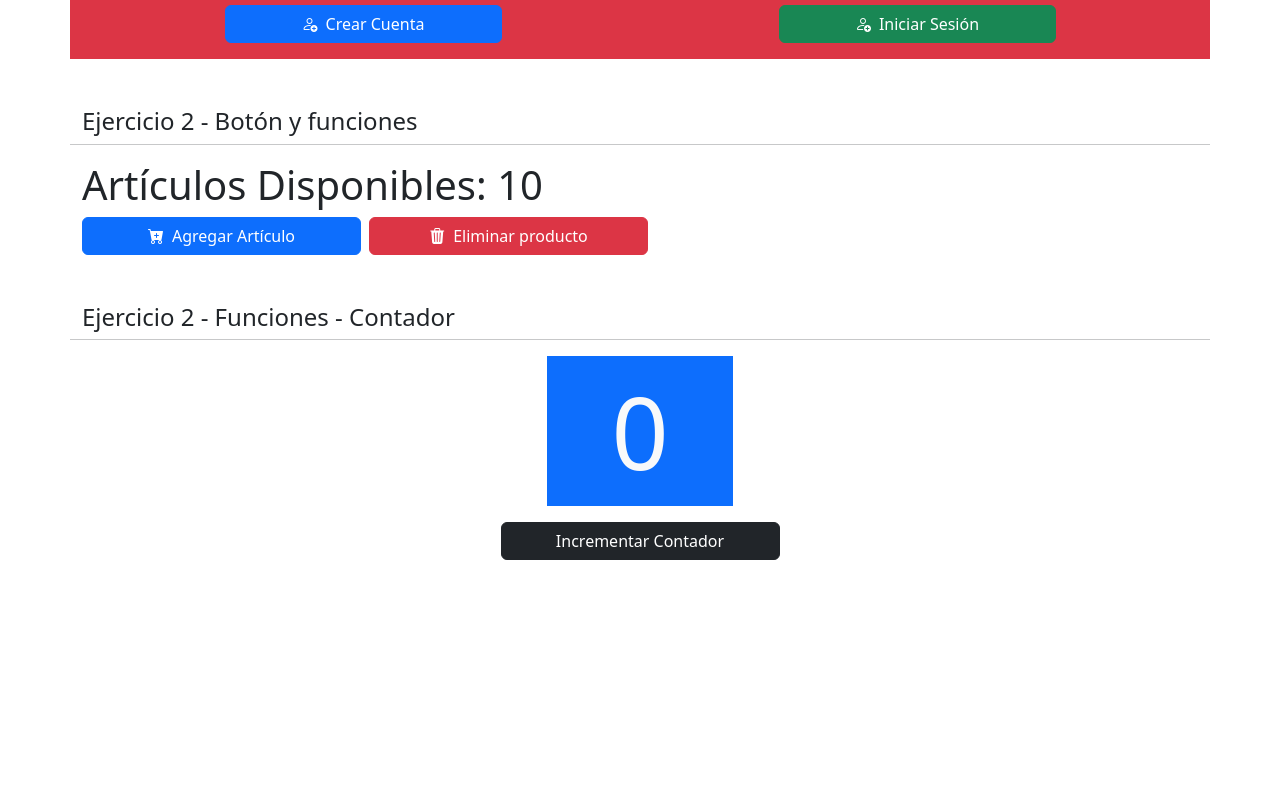
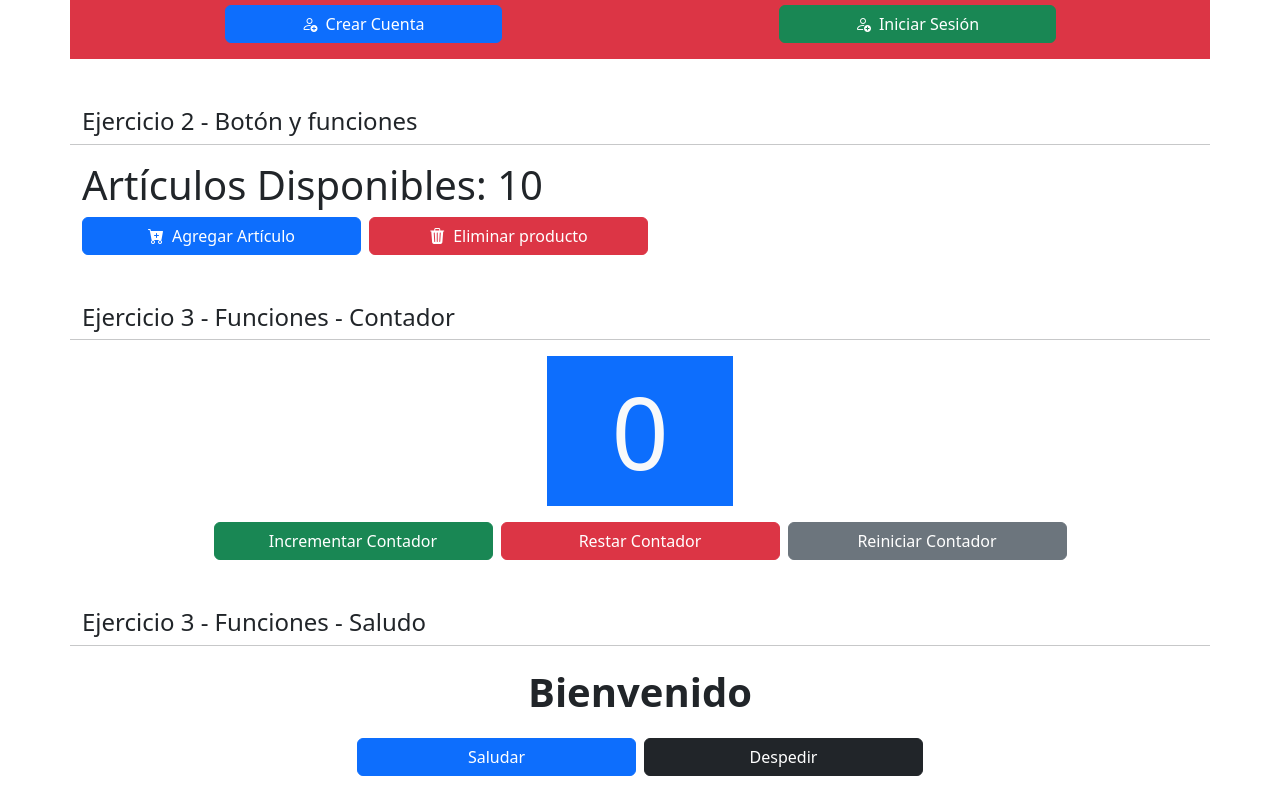
Before and after one commit to ValentinHer/practicas-react, a React (Vite) app: page / in a window 1280 px wide. Shown: the part 359-1159 px from the top of the page. Before the commit the page ends 943 px from the top, so only its background shows below. Built offline with nearby package versions, Linux system fonts and the light colour scheme.

Commit message:
[ADD] Ejercicio 04 completado Funciones - Saludo

```diff
--- a/src/App.jsx
+++ b/src/App.jsx
@@ -3,6 +3,7 @@ import { Ejercicio01 } from "./components/ejercicio01";
 import { NavBar } from "./components/NavBar";
 import Ejercicio02 from "./components/Ejercicio02";
 import Ejercicio03 from "./components/Ejercicio03";
+import Ejercicio04 from "./components/Ejercicio04";
 
 function App() {
   return (
@@ -21,6 +22,7 @@ function App() {
         <NavBar />
         <Ejercicio02 />
         <Ejercicio03 />
+        <Ejercicio04 />
       </div>
     </>
   );
--- a/src/components/Ejercicio03.jsx
+++ b/src/components/Ejercicio03.jsx
@@ -3,13 +3,20 @@ import React, { useState } from "react";
 const Ejercicio03 = () => {
   const [count, setCount] = useState(0);
 
-  const handleSum = () => setCount(prev => prev + 1);
+  const handleSum = () => setCount((prev) => prev + 1);
+
+  const handleRes = () => {
+    if (count === 0) return;
+    setCount((prev) => prev - 1);
+  };
+
+  const handleRestart = () => setCount(0);
 
   return (
     <>
       <div className="row mt-4 mb-4">
         <div className="col-12">
-          <div className="h4 mt-4">Ejercicio 2 - Funciones - Contador</div>
+          <div className="h4 mt-4">Ejercicio 3 - Funciones - Contador</div>
         </div>
         <hr />
         <div className="col-12 text-center">
@@ -18,7 +25,15 @@ const Ejercicio03 = () => {
               {count}
             </p>
           </div>
-          <button className="w-25 btn btn-dark" onClick={handleSum} >Incrementar Contador</button>
+          <button className="w-25 btn btn-success" onClick={handleSum}>
+            Incrementar Contador
+          </button>
+          <button className="w-25 btn btn-danger ms-2" onClick={handleRes}>
+            Restar Contador
+          </button>
+          <button className="w-25 btn btn-secondary ms-2" onClick={handleRestart}>
+            Reiniciar Contador
+          </button>
         </div>
       </div>
     </>
--- /dev/null
+++ b/src/components/Ejercicio04.jsx
@@ -0,0 +1,31 @@
+import { useState } from "react";
+
+const Ejercicio04 = () => {
+  const [message, setMessage] = useState("Bienvenido");
+
+  const saludar = () => setMessage("Hola, como va tu día?");
+
+  const desperdir = () => setMessage("Nos vemos, que te vaya bien");
+
+  return (
+    <>
+      <div className="row mt-4 mb-4">
+        <div className="col-12">
+          <div className="h4 mt-4">Ejercicio 3 - Funciones - Saludo</div>
+        </div>
+        <hr />
+        <div className="col-12 text-center">
+          <p className="text-center fs-1 fw-bold">{message}</p>
+          <button className="w-25 btn btn-primary" onClick={saludar}>
+            Saludar
+          </button>
+          <button className="w-25 btn btn-dark ms-2" onClick={desperdir}>
+            Despedir
+          </button>
+        </div>
+      </div>
+    </>
+  );
+};
+
+export default Ejercicio04;
```
